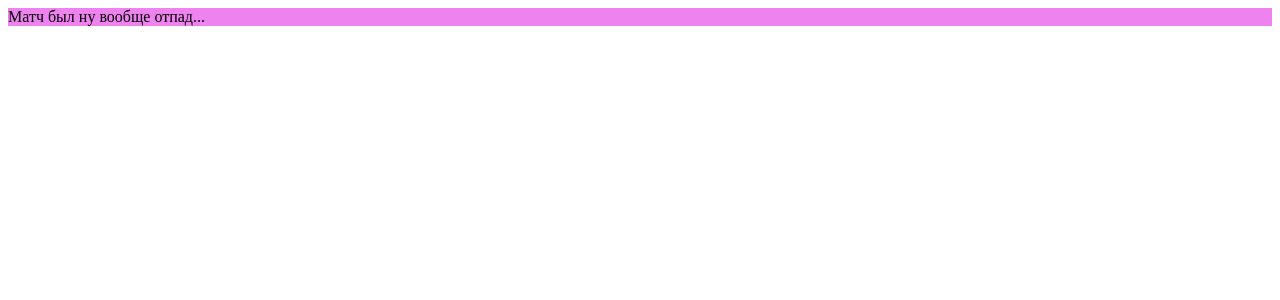
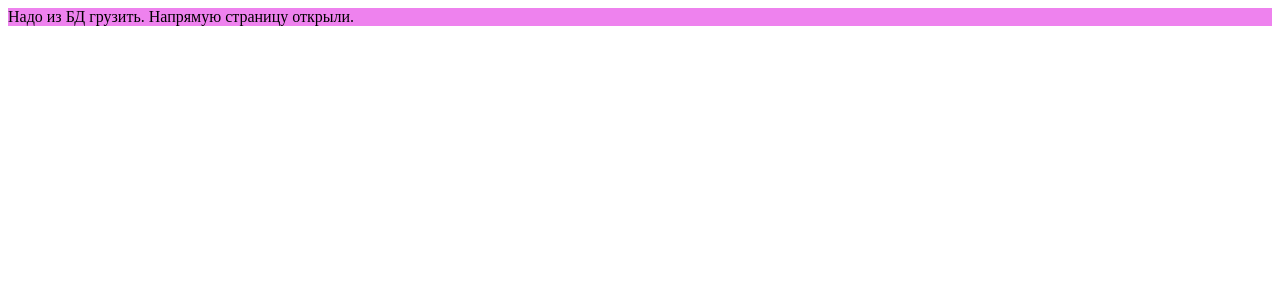
Before and after one commit to johnydotsville/dotactive, a React app: page /matches/1 in a window 1280 px wide. Shown: the top 300 px of the page. Built offline with nearby package versions, Linux system fonts and the light colour scheme.

Commit message:
Исправил некоторые ошибки, связанные с маршрутизацией

```diff
--- a/src/components/Matches/MatchDetails/MatchDetails.tsx
+++ b/src/components/Matches/MatchDetails/MatchDetails.tsx
@@ -1,10 +1,23 @@
+import { useParams } from "react-router-dom"
+import { useLocation } from "react-router-dom";
+
 import * as styles from "./MatchDetails.module.css"
 
 
 export const MatchDetails = () => {
+  const params = useParams();
+  const match = useLocation().state;
+  let result;
+
+  if (match) {
+    result = `Матч ${match.id} ${match.startDateTime} был ну вообще отпад...`;
+  } else {
+    result = "Надо из БД грузить. Напрямую страницу открыли."
+  }
+
   return (
     <div className={styles.wrapper}>
-      Матч был ну вообще отпад...
+      {result}
     </div>
   )
 }
--- a/src/components/Matches/MatchLine/MatchLine.tsx
+++ b/src/components/Matches/MatchLine/MatchLine.tsx
@@ -1,6 +1,8 @@
 import React from "react";
 import classNames from "classnames";
 import { useMemo } from "react";
+import { useNavigate } from "react-router-dom";
+
 
 import * as styles from "./MatchLine.module.css";
 
@@ -23,6 +25,7 @@ type MatchLineProps = {
 
 
 export const MatchLine: React.FC<MatchLineProps> = ({ match }) => {
+  const navigate = useNavigate();
   const info = useMemo(() => {
     const matchDuration = secondsToHMS(match.durationSeconds);
 
@@ -61,9 +64,8 @@ export const MatchLine: React.FC<MatchLineProps> = ({ match }) => {
   const statStub = `/assets/img/player_stats_icons/tmp_stat.svg`;
   const wrapperStyles = classNames([styles.wrapper, info.player.isVictory ? styles.win : styles.lose])
 
-  // TODO: Сделать, чтобы при наведении на MatchLine курсор менял вид на руку, как на ссылке.
   const handleMatchLineClick = (matchId: number) => {
-    alert(`Должно открываться окно детальной информации о матче ${matchId}.`);
+    navigate(`/matches/${matchId}`, { state: match });  // TODO: переделать потом, чтобы не хардкодить URL
   }
 
   return (
```
